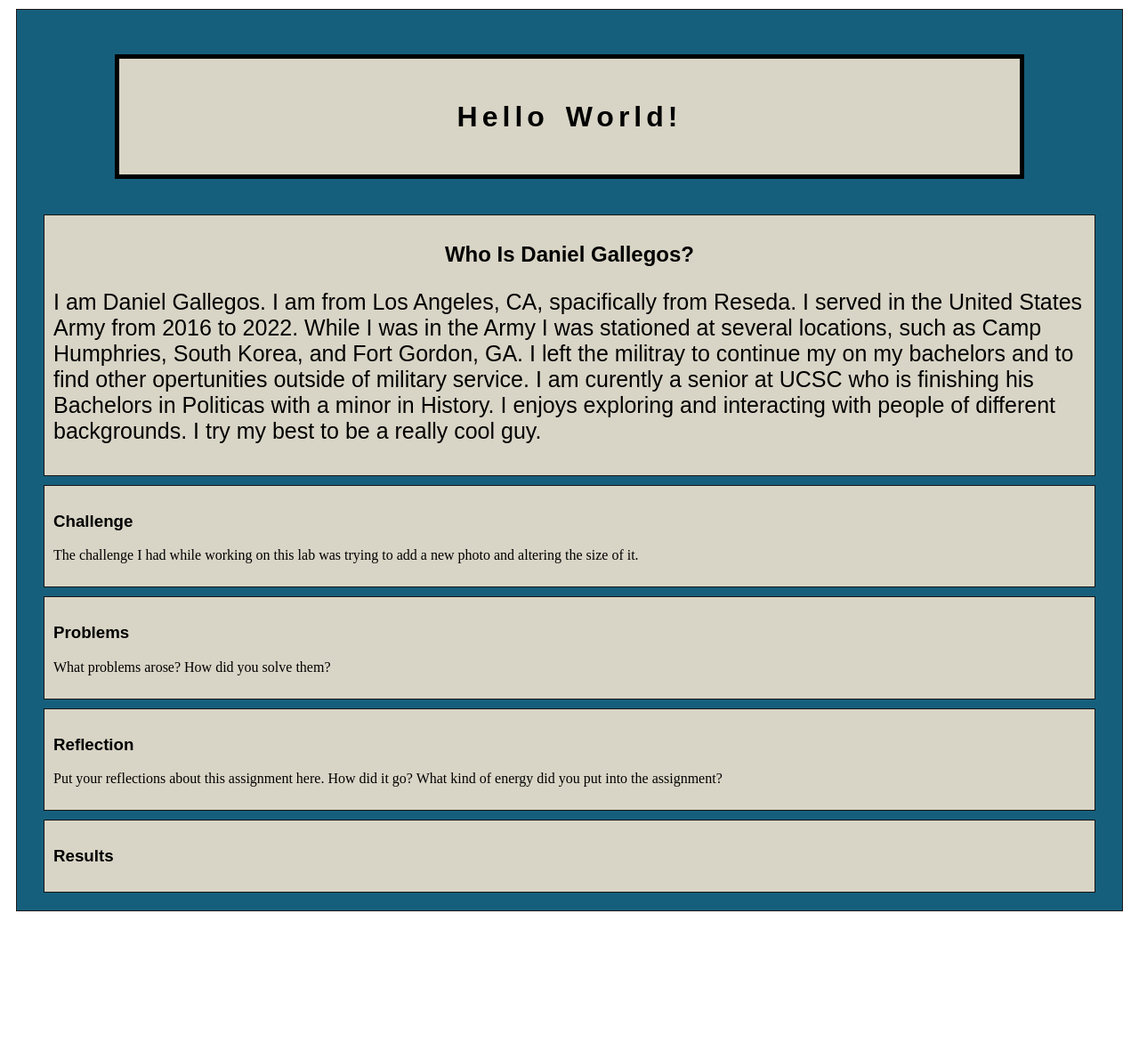
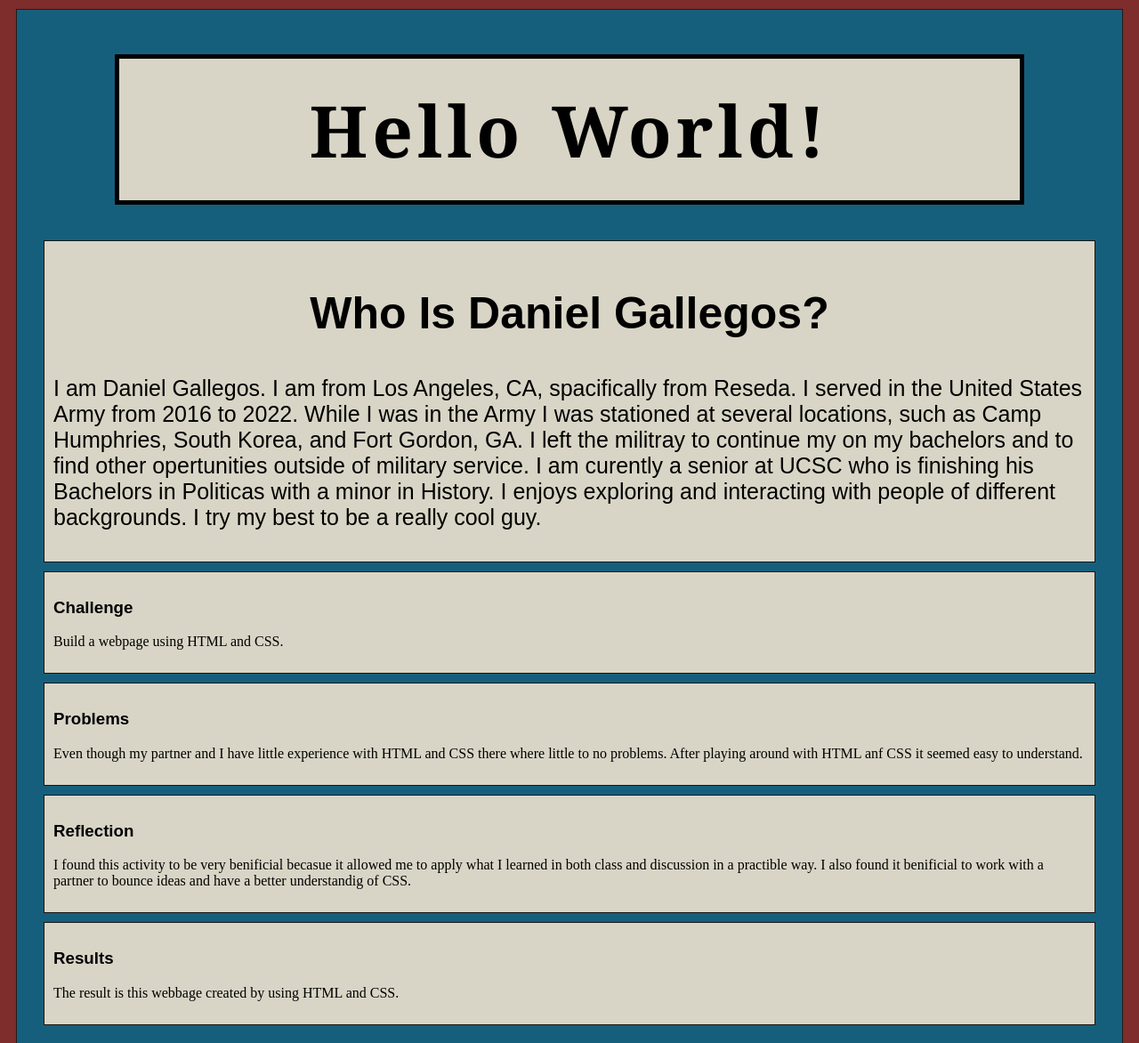
Before and after one commit to SGTDanny/ART-101, a plain HTML site: page lab2/index.html in a window 1280 px wide. Shown: the top 1172 px of the page at 89% size. Before the commit the page ends 1034 px from the top, so only its background shows below. Drawn offline with nearby package versions, Linux system fonts and the light colour scheme.

Commit message:
Finished

```diff
--- a/lab2/index.html
+++ b/lab2/index.html
@@ -19,17 +19,17 @@
 	<!-- Link to javascript file - DEFER waits until all elements are rendered -->
 	<script type="text/javascript" src="./js/lab.js" DEFER></script>
 </head>
-<body>
+<body class="body">
 
 	<main id="content">
 		<section>
 			<div class="title-section">
 				<div style="text-align: center;">
-				<h1>Hello World!</h1>
+				<h1 class="h1">Hello World!</h1>
 				</div>
 			</div>
 			<div style="text-align: center;" class="minor-section">
-					<h2>Who Is Daniel Gallegos?</h2>
+					<h2 class="h2">Who Is Daniel Gallegos?</h2>
 					<div style="text-align: left;">
 					<p class="special">I am Daniel Gallegos. I am from Los Angeles, CA, spacifically from Reseda. I served in the United States Army from 2016 to 2022. While I was in the Army I was stationed at several locations, such as Camp Humphries, South Korea, and Fort Gordon, GA. I left the militray to continue my on my bachelors and to find other opertunities outside of military service. I am curently a senior at UCSC who is finishing his Bachelors in Politicas with a minor in History. I enjoys exploring and interacting with people of different backgrounds. I try my best to be a really cool guy.</p>
 					</div>
@@ -37,21 +37,22 @@
 
 			<div class="minor-section">
 					<h3>Challenge</h3>
-					<p> The challenge I had while working on this lab was trying to add a new photo and altering the size of it. </p>
+					<p> Build a webpage using HTML and CSS.</p>
 			</div>
 
 			<div class="minor-section">
 					<h3>Problems</h3>
-					<p>What problems arose? How did you solve them? </p>
+					<p>Even though my partner and I have little experience with HTML and CSS there where little to no problems. After playing around with HTML anf CSS it seemed easy to understand. </p>
 			</div>
 
 			<div class="minor-section">
 					<h3>Reflection</h3>
-					<p>Put your reflections about this assignment here. How did it go? What kind of energy did you put into the assignment? </p>
+					<p>I found this activity to be very benificial becasue it allowed me to apply what I learned in both class and discussion in a practible way. I also found it benificial to work with a partner to bounce ideas and have a better understandig of CSS. </p>
 			</div>
 
 			<div class="minor-section">
 					<h3>Results</h3>
+					<p> The result is this webbage created by using HTML and CSS.</p>
 					<div id="output"></div>
 			</div>
 		</section>
```
Also changed, not shown: index.html (+1 -1 lines), lab2/test.html (+4 -3 lines).
